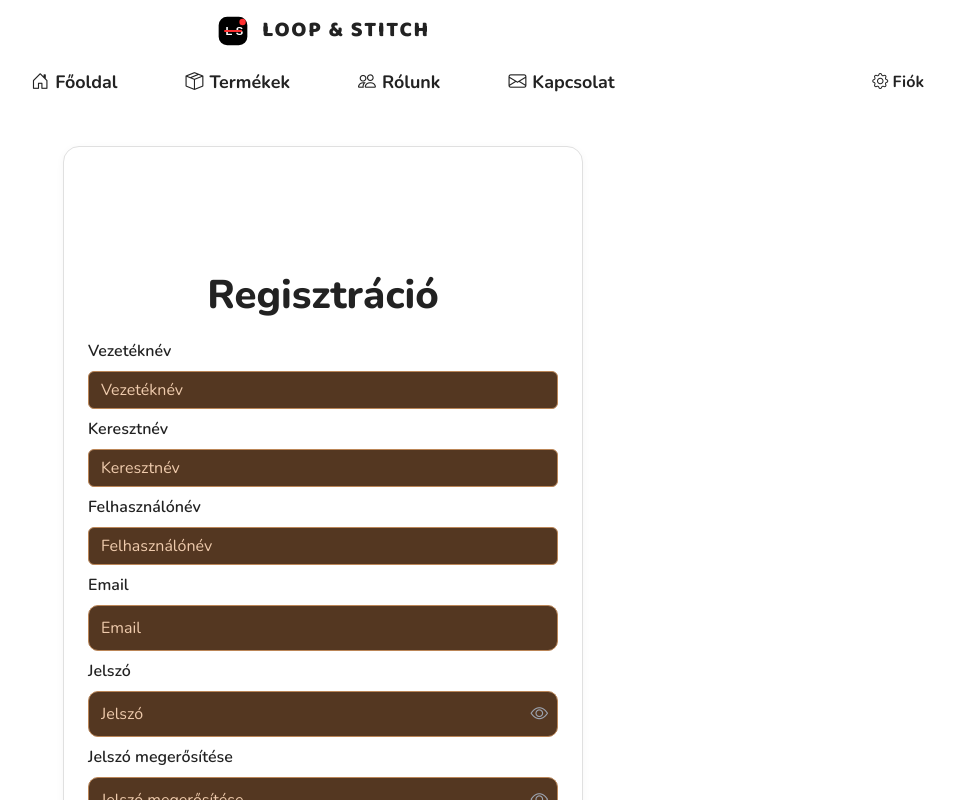
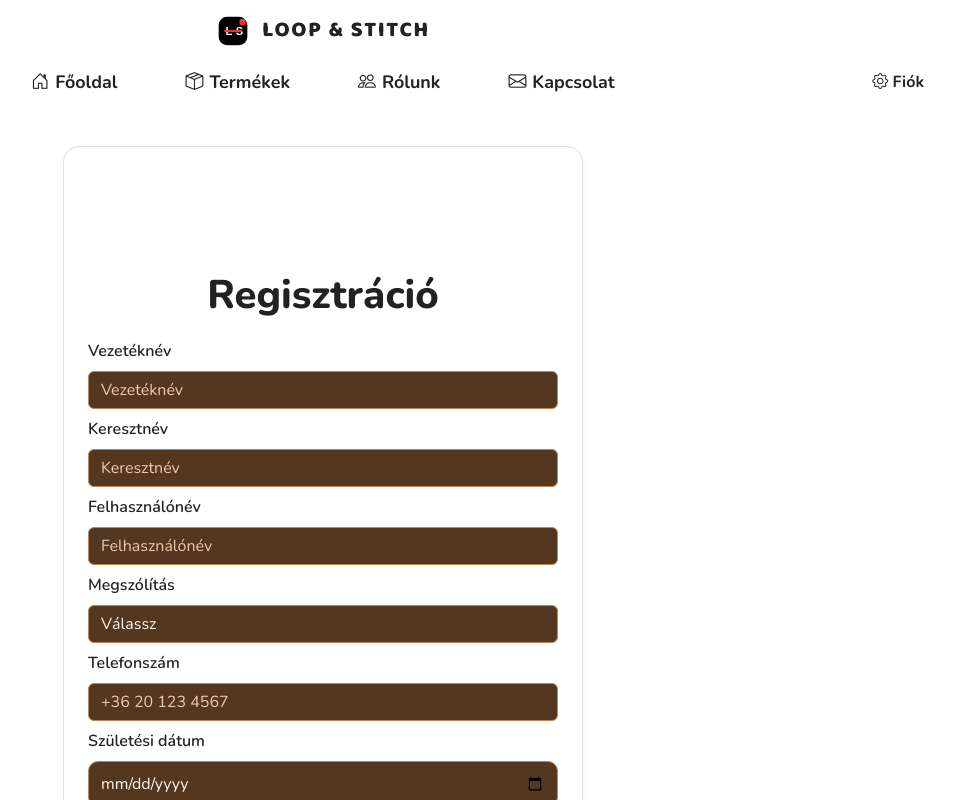
Before and after one commit to fabuandras/Szakdoga, a React (Create React App) app in the folder frontend/: page /registration in a window 1280 px wide. Shown: the top 800 px of the page, without its empty margins (317-1271 px from the left). Built offline with nearby package versions, Linux system fonts and the light colour scheme.

Commit message:
Fix registration data save and backend validation

```diff
--- a/frontend/src/pages/Registration.js
+++ b/frontend/src/pages/Registration.js
@@ -151,14 +151,22 @@ const Registration = () => {
     console.log('Registration handleSubmit called', { vezeteknev, keresztnev, felhasznalonev, email });
     setErrors(null);
 
+    const clientErrors = validate();
+    if (Object.keys(clientErrors).length > 0) {
+      setErrors(clientErrors);
+      return;
+    }
+
     const payload = {
       vez_nev: vezeteknev,
       ker_nev: keresztnev,
       felhasznalonev: felhasznalonev,
-      name: felhasznalonev,
       email: email,
       password: password,
       password_confirmation: passwordConfirm,
+      megszolitas: formData.salutation,
+      tel_szam: formData.phone,
+      szul_datum: formData.birthDate,
     };
 
     try {
@@ -235,6 +243,52 @@ const Registration = () => {
                 required
               />
               {errors && errors.felhasznalonev && <div className="auth-error">{errors.felhasznalonev}</div>}
+            </div>
+
+            <div className="mb-2">
+              <label className="form-label">Megszólítás</label>
+              <select
+                className="form-control"
+                name="salutation"
+                value={formData.salutation}
+                onChange={handleChange}
+                required
+              >
+                <option value="">Válassz</option>
+                <option value="Mr">Mr</option>
+                <option value="Ms">Ms</option>
+                <option value="Dr">Dr</option>
+              </select>
+              {errors && errors.salutation && <div className="auth-error">{errors.salutation}</div>}
+            </div>
+
+            <div className="mb-2">
+              <label className="form-label">Telefonszám</label>
+              <input
+                className="form-control"
+                name="phone"
+                placeholder="+36 20 123 4567"
+                value={formData.phone}
+                onChange={handleChange}
+                autoComplete="tel"
+                required
+              />
+              {errors && errors.phone && <div className="auth-error">{errors.phone}</div>}
+            </div>
+
+            <div className="mb-2">
+              <label className="form-label">Születési dátum</label>
+              <input
+                className="form-control"
+                type="date"
+                name="birthDate"
+                placeholder="Születési dátum"
+                value={formData.birthDate}
+                onChange={handleChange}
+                ref={birthDateRef}
+                required
+              />
+              {errors && errors.birthDate && <div className="auth-error">{errors.birthDate}</div>}
             </div>
 
             <div className="mb-2">
```
Also changed, not shown: 1 other file (tests, documents, lock files or other folders).
